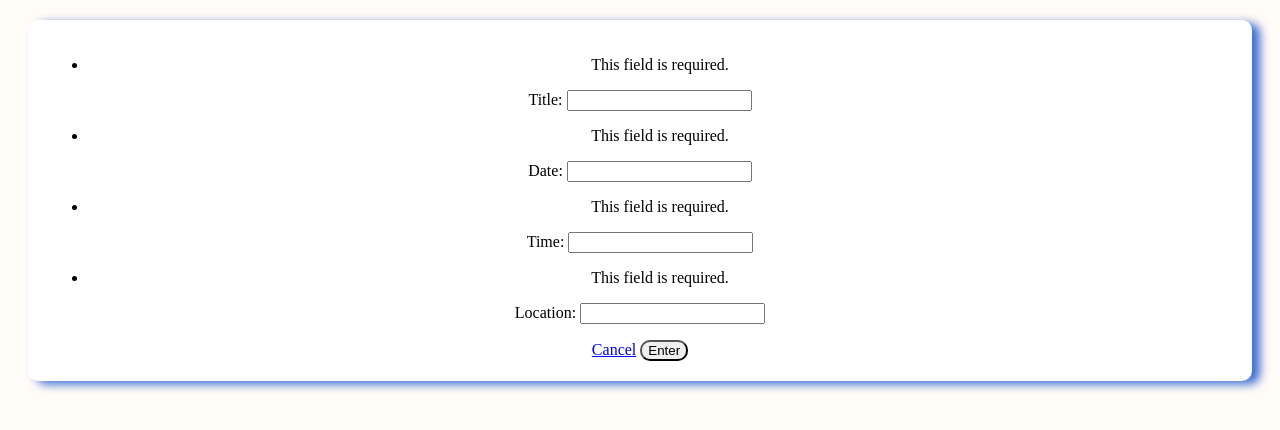
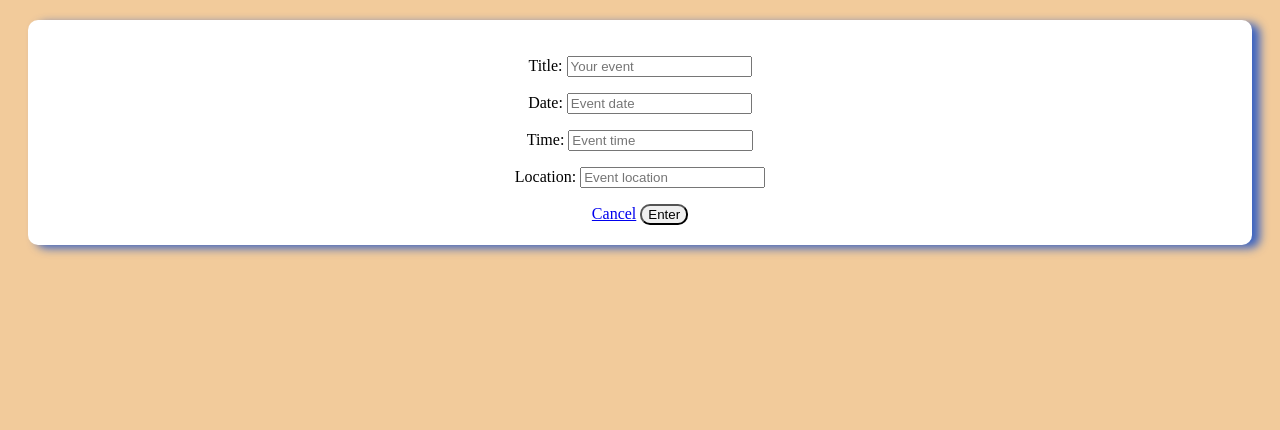
Before and after one commit to MinaLouise/Eventplaner, a Django app: page /update/1 in a window 1280 px wide. Shown: the top 430 px of the page. Run offline with Django 4.2, Linux system fonts and the light colour scheme.

Commit message:
no error messages

```diff
--- a/app/forms.py
+++ b/app/forms.py
@@ -4,10 +4,14 @@ from django.utils import timezone
 from datetime import datetime
 
 class AddEventsForm(forms.Form):
-    title = forms.CharField()
-    date = forms.DateField()
-    time = forms.TimeField()
-    location = forms.CharField()
+    title = forms.CharField(required=True, error_messages={"required":""}, widget=forms.TextInput(attrs={'placeholder': 'Your event', 'required': 'true'}))
+    date = forms.DateField(required=True, error_messages={"required":""}, widget=forms.TextInput(attrs={'placeholder': 'Event date', 'required': 'true'}))
+    time = forms.TimeField(required=True, error_messages={"required":""}, widget=forms.TextInput(attrs={'placeholder': 'Event time', 'required': 'true'}))
+    location = forms.CharField(required=True, error_messages={"required":""}, widget=forms.TextInput(attrs={'placeholder': 'Event location', 'required': 'true'}))
+
+    def clean(self):
+        cleaned_data = super().clean()
+        return cleaned_data
 
 class SearchEventForm(forms.Form):
     searchtitle = forms.CharField(required=False)
--- a/app/static/index.js
+++ b/app/static/index.js
@@ -1,3 +1,20 @@
+function validateForm() {
+  // You can replace this with the actual input fields in your form
+  var title = document.forms["form"]["title"].value;
+  var date = document.forms["form"]["date"].value;
+  var time = document.forms["form"]["time"].value;
+  var location = document.forms["form"]["location"].value;
+
+  if (title === "" || date === "" || time === "" || location === "") {
+      document.getElementById("errorMessage").innerHTML = "All feilds must be filled out";
+      document.getElementById("errorMessage").style.display = "block";
+      return false;
+  }
+
+  document.getElementById("errorMessage").style.display = "none";
+  return true;
+}
+
 function scrollToTop() {
   // Scroll to the top of the page smoothly
   window.scrollTo({
--- a/app/static/styles.css
+++ b/app/static/styles.css
@@ -1,5 +1,5 @@
 body {
-    background: rgb(255, 251, 246);
+    background: rgb(242, 203, 155);
     position: static;
 }
 
@@ -57,7 +57,7 @@ form button:hover {
     list-style: none;
 }
 .footer{
-    background-color: #FF78C4;
+    background-color: #8378ff;
     font-family: 'Poppins', sans-serif;
     line-height: 1.5;
     border-radius: 300px;
@@ -67,7 +67,7 @@ form button:hover {
     display: block;
     text-align: center;
     padding: 10px;
-    background-color: #FF78C4;
+    background-color: rgb(242, 203, 155);
     color: #050008;
     text-decoration: none;
     border-radius: 4px;
@@ -77,3 +77,7 @@ form button:hover {
 #scrollToTop:hover {
     background-color: #5e81fd;
 }
+
+.errorlist{
+    list-style-type: none;
+}
--- a/app/templates/base.html
+++ b/app/templates/base.html
@@ -9,6 +9,6 @@
 </head>
 <body>
     {% block content %}{% endblock content %}
-    <script src="{% static 'index.js' %}" defer></script>
+    <script src="{% static 'index.js' %}"></script>
 </body>
 </html>
--- a/app/templates/update.html
+++ b/app/templates/update.html
@@ -1,13 +1,13 @@
-
 {% extends 'base.html' %}
 {% block content %}
-<div class="form">
-    <form method="POST">
+<div class="form" name="span">
+    <form method="POST" id="form" onsubmit="return validateForm()">
         {% csrf_token %}
 
         {{ form.as_p }}
         <a href="{% url 'events' %}">Cancel</a>
         <button type="submit">Enter</button>
     </form>
+    <p id="errorMessage" style="display: none; color: red;"></p>
 </div>
 {% endblock content %}
```
Also changed, not shown: db.sqlite3. Lines whose indentation alone changed are shown as unchanged.
